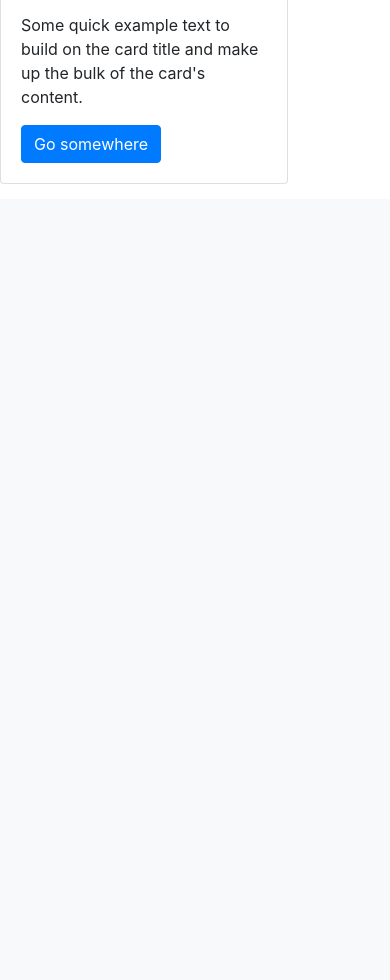
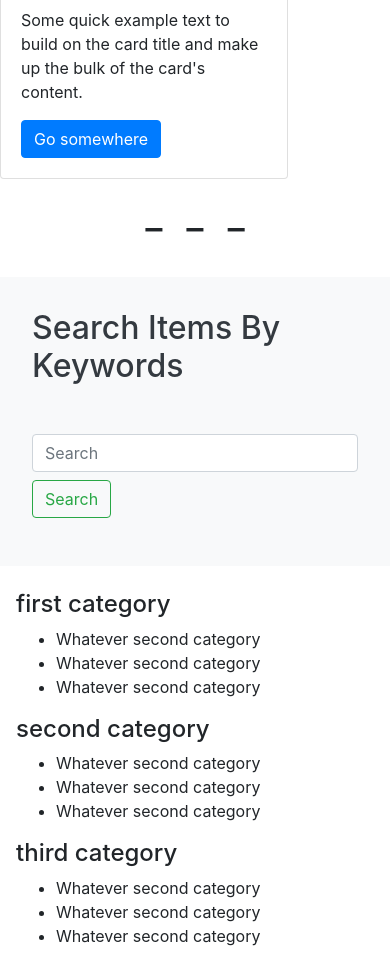
Before and after one commit to Sigurrosist/PHP-Kijiji, a PHP site: page / in a window 390 px wide. Shown: the part 1313-2293 px from the top of the page. Before the commit the page ends 1497 px from the top, so only its background shows below. Run offline with PHP 8.4, Linux system fonts and the light colour scheme.

Commit message:
+Search/Category

```diff
--- a/index.php
+++ b/index.php
@@ -42,7 +42,7 @@
 </div>
 </nav>
 <!--  Special Ads  -->
-<a href="#"><p class="display-4">Special Ads </p></a>
+<a href="#"><h2 class="p-3">Special Ads </h2></a>
 <div class="card-group">
 <!-- First Card -->
 <div class="card" style="width: 18rem;">
@@ -74,14 +74,78 @@
 </div>
 
 
+<!-- divider -->
 
-<div class = "container">
+<div>
+<p class = "display-4 text-center"> - - - </p>
+</div>
+
+<!-- divider end -->
+
+<!-- Search -->
+<div class = "container  p-3 mb-2 bg-light text-dark">
 <div class="row">
-<div class="col-md-4"></div>
-<div class="col-md-4"></div>
-<div class="col-md-4"></div>
+<div class="col-md-6">
+	<p class="h2 p-3"> Search Items By Keywords </p>
+</div>
+<div class="col-md-6">
+	<form class="form-inline my-2 my-lg-0 p-3">
+      <input class="form-control mr-sm-2 " type="search" placeholder="Search" aria-label="Search">
+      <button class="btn btn-outline-success my-2 my-sm-0" type="submit">Search</button>
+    </form>
+  </div>
 </div>
 </div>
+<!-- Search end-->
+
+<!-- Category -->
+<div class="container p-3">
+<div class = "row">
+
+	<!-- First Category -->
+	<div class = "col-md-4">
+	<h4> first category </h4>
+	<!-- Sub Category for First Category start -->
+		<ul>
+		<li>Whatever second category</li>
+		<li>Whatever second category</li>
+		<li>Whatever second category</li>
+		</ul>
+	<!-- Sub Category for First Category end -->
+	</div>
+	<!-- First Category end-->
+
+	<!-- Second Category -->
+	<div class = "col-md-4">
+	<h4> second category </h4>
+	<!-- Sub Category for Second Category start -->
+		<ul>
+		<li>Whatever second category</li>
+		<li>Whatever second category</li>
+		<li>Whatever second category</li>
+		</ul>
+	<!-- Sub Category for Second Category end -->
+	</div>
+	<!-- Second Category end -->
+
+	<!-- Third Category -->
+	<div class = "col-md-4">
+	<h4> third category </h4>
+	<!-- Sub Category for Third Category start -->
+		<ul>
+		<li>Whatever second category</li>
+		<li>Whatever second category</li>
+		<li>Whatever second category</li>
+		</ul>
+	<!-- Sub Category for Third Category end -->
+	</div>
+	<!-- Third Category end -->
+
+
+</div>
+</div>
+
+
 
 </body>
 <script src="https://code.jquery.com/jquery-3.3.1.slim.min.js" integrity="sha384-q8i/X+965DzO0rT7abK41JStQIAqVgRVzpbzo5smXKp4YfRvH+8abtTE1Pi6jizo" crossorigin="anonymous"></script>
```
